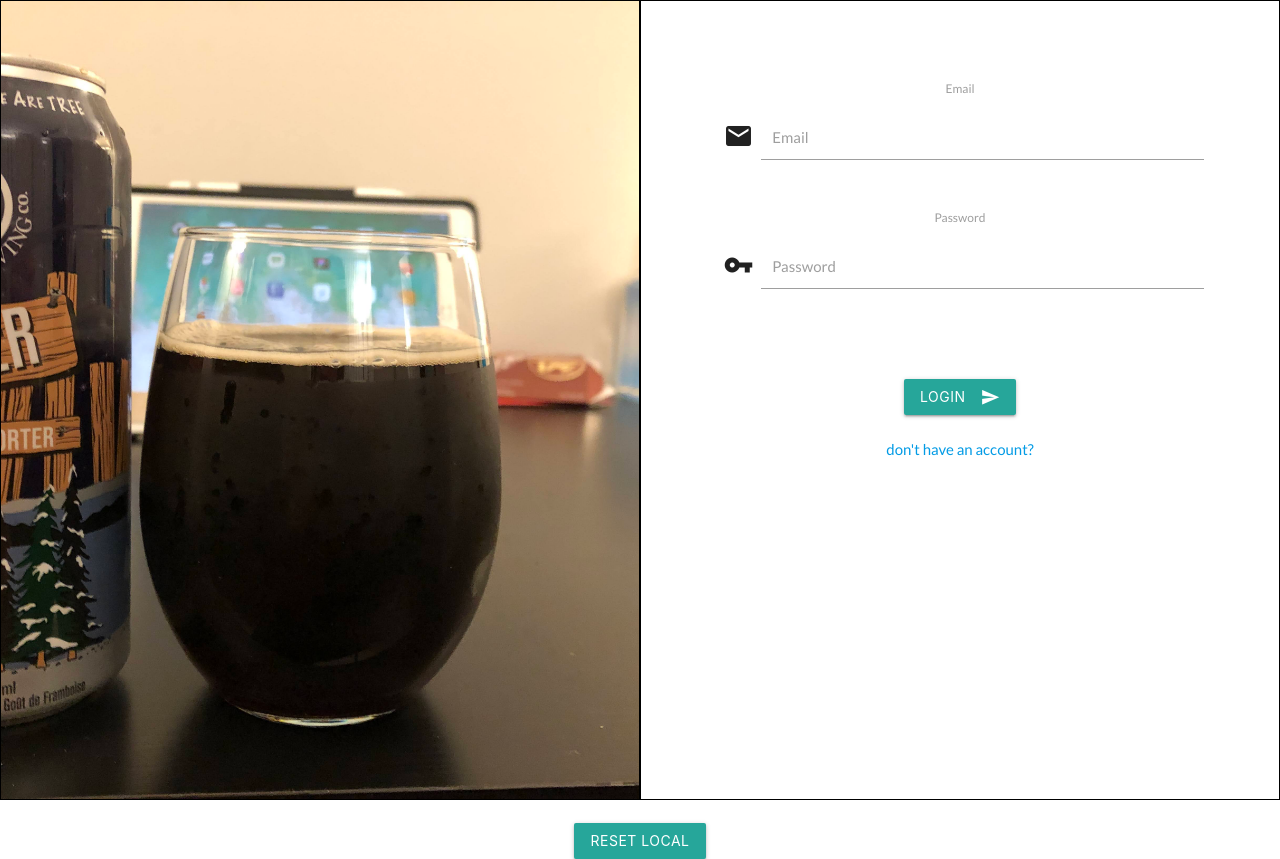
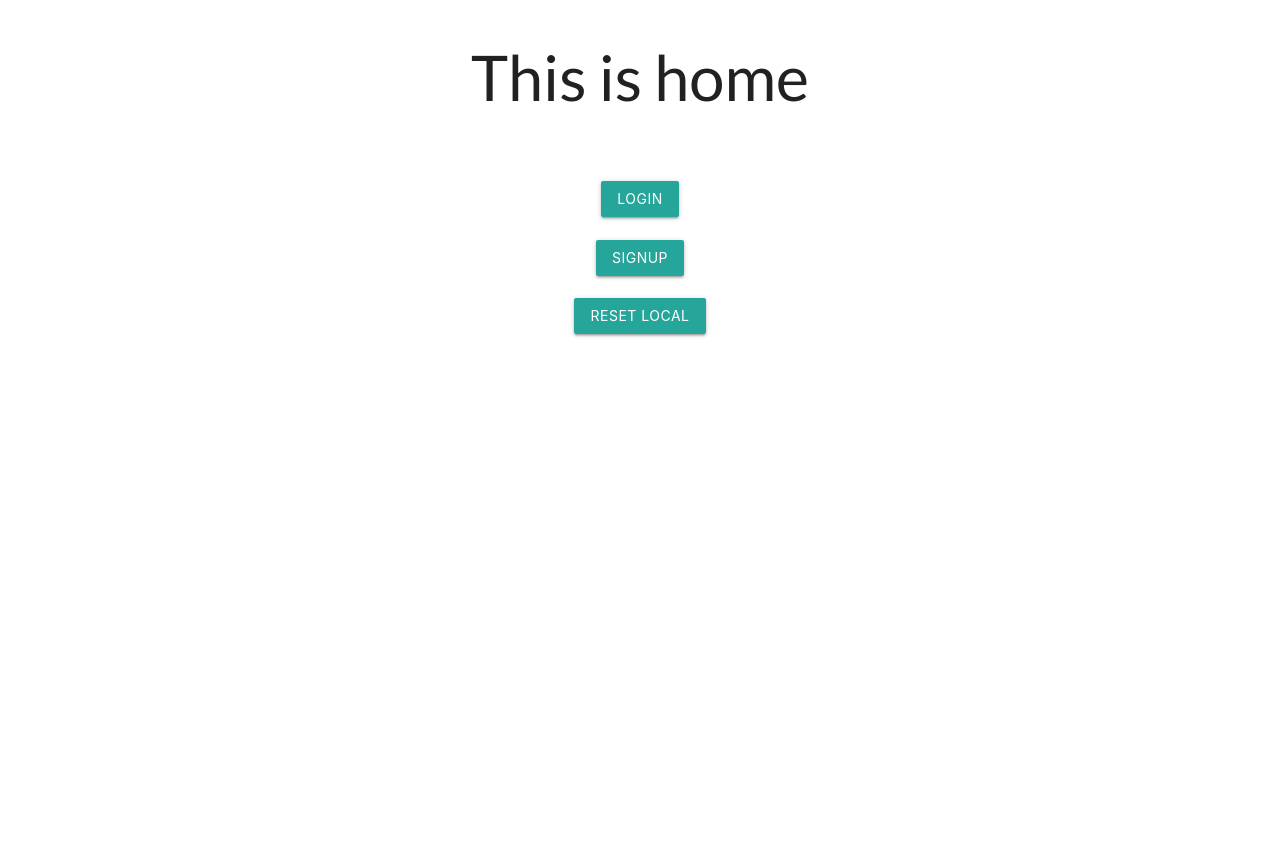
Before and after one commit to kojiokajima/linspiration, a React (Create React App) app in the folder client/: page / in a window 1280 px wide. After the commit the page ends 800 px from the top, so only its background shows below. Built offline with nearby package versions, Linux system fonts and the light colour scheme; no server answers.

Commit message:
chenged route

```diff
--- a/client/src/Router.jsx
+++ b/client/src/Router.jsx
@@ -1,11 +1,11 @@
 import React from "react";
 import { Switch, Route } from "react-router-dom";
-import { SignUp, SignIn, Dashboard } from "./components/index";
+import { SignUp, SignIn, Dashboard, Home } from "./components/index";
 
 const Router = () => {
   return (
     <Switch>
-      <Route exact path="/" component={SignIn} />
+      <Route exact path="/" component={Home} />
       <Route exact path="/signup" component={SignUp} />
       <Route path="/signin" component={SignIn} />
       <Route path="/dashboard/:id" component={Dashboard} />
--- a/client/src/components/Home.jsx
+++ b/client/src/components/Home.jsx
@@ -1,9 +1,20 @@
 import React from 'react'
+import {Link} from  'react-router-dom'
+import {Button} from 'react-materialize'
 
 const Home = () => {
   return (
     <div>
-      This is Home
+      <h1>This is home</h1>
+      <br/><br/>
+      <Link to="/signin">
+        <Button type="submit" waves="light">Login</Button>
+      </Link>
+      <br/><br/>
+      <Link to="/signup">
+        <Button type="submit" waves="light">Signup</Button>
+      </Link>
+
     </div>
   )
 }
```
